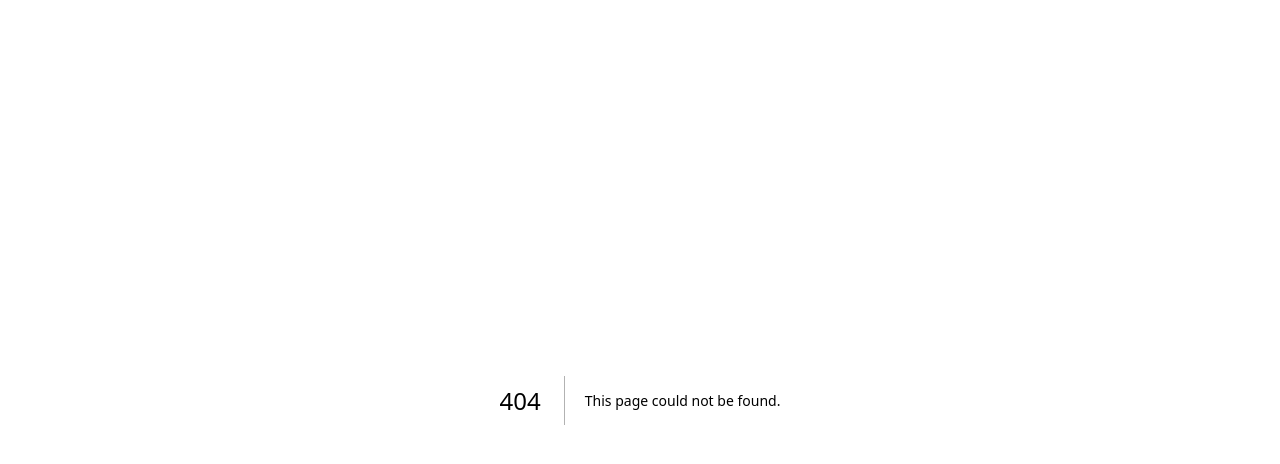
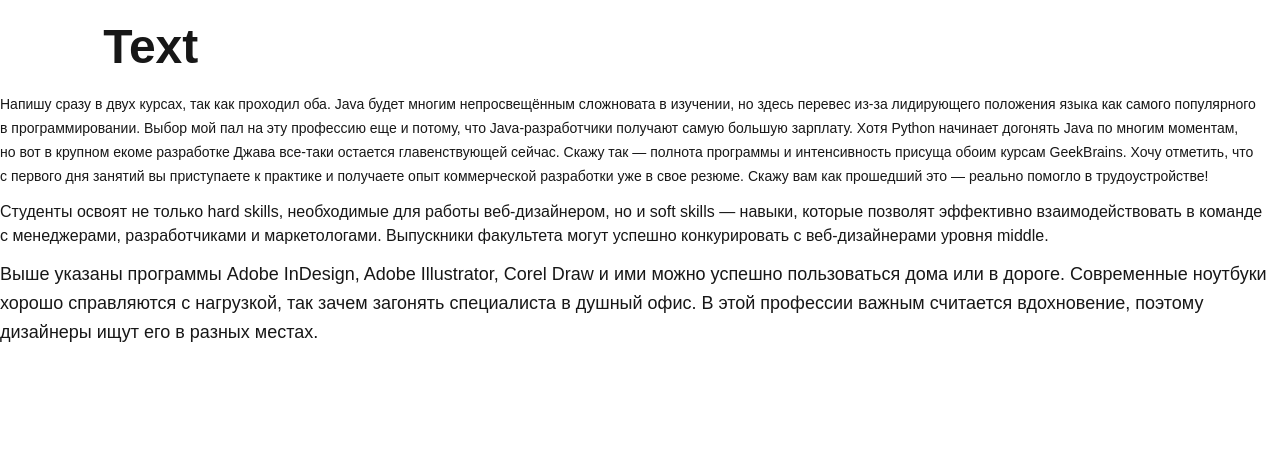
Before and after one commit to tdedetd/react-owl-top-practice, a Next.js app: page /p in a window 1280 px wide. Before the commit this address had no page. Shown: the top 464 px of the page. Built offline with nearby package versions, Linux system fonts and the light colour scheme.

Commit message:
paragraphs page

```diff
--- a/app/layout.tsx
+++ b/app/layout.tsx
@@ -1,6 +1,7 @@
 import type { Metadata } from 'next';
 import localFont from 'next/font/local';
 import './globals.css';
+import { Header } from '../components';
 
 const geistSans = localFont({
   src: './fonts/GeistVF.woff',
@@ -27,6 +28,7 @@ export default function RootLayout({
   return (
     <html lang="en">
       <body className={`${geistSans.variable} ${geistMono.variable}`}>
+        <Header />
         {children}
       </body>
     </html>
--- /dev/null
+++ b/app/p/page.module.css
@@ -0,0 +1,5 @@
+.p-container {
+  display: flex;
+  flex-direction: column;
+  gap: 12px;
+}
--- /dev/null
+++ b/app/p/page.tsx
@@ -0,0 +1,24 @@
+import { Metadata } from 'next';
+import { P } from '../../components';
+import React from 'react';
+import styles from './page.module.css';
+
+export async function generateMetadata(): Promise<Metadata> {
+  return {
+    title: 'Home page',
+    description: 'Home page of the demo next app',
+    keywords: ['home page', 'main page'],
+  };
+}
+
+export default function Home(): JSX.Element {
+  return (
+    <>
+      <div className={styles['p-container']}>
+        <P size='s'>Напишу сразу в&nbsp;двух курсах, так как проходил оба. Java будет многим непросвещённым сложновата в&nbsp;изучении, но&nbsp;здесь перевес из-за лидирующего положения языка как самого популярного в&nbsp;программировании. Выбор мой пал на&nbsp;эту профессию еще и&nbsp;потому, что Java-разработчики получают самую большую зарплату. Хотя Python начинает догонять Java по&nbsp;многим моментам, но&nbsp;вот в&nbsp;крупном екоме разработке Джава все-таки остается главенствующей сейчас. Скажу так&nbsp;&mdash; полнота программы и&nbsp;интенсивность присуща обоим курсам GeekBrains. Хочу отметить, что с&nbsp;первого дня занятий вы&nbsp;приступаете к&nbsp;практике и&nbsp;получаете опыт коммерческой разработки уже в&nbsp;свое резюме. Скажу вам как прошедший это&nbsp;&mdash; реально помогло в&nbsp;трудоустройстве!</P>
+        <P size='m'>Студенты освоят не&nbsp;только hard skills, необходимые для работы веб-дизайнером, но&nbsp;и&nbsp;soft skills&nbsp;&mdash; навыки, которые позволят эффективно взаимодействовать в&nbsp;команде с&nbsp;менеджерами, разработчиками и&nbsp;маркетологами. Выпускники факультета могут успешно конкурировать с&nbsp;веб-дизайнерами уровня middle.</P>
+        <P size='l'>Выше указаны программы Adobe InDesign, Adobe Illustrator, Corel Draw и&nbsp;ими можно успешно пользоваться дома или в&nbsp;дороге. Современные ноутбуки хорошо справляются с&nbsp;нагрузкой, так зачем загонять специалиста в&nbsp;душный офис. В&nbsp;этой профессии важным считается вдохновение, поэтому дизайнеры ищут его в&nbsp;разных местах.</P>
+      </div>
+    </>
+  );
+}
--- a/app/page.tsx
+++ b/app/page.tsx
@@ -1,5 +1,5 @@
 import { Metadata } from 'next';
-import { ClicksCounter, Header, P } from '../components';
+import { ClicksCounter } from '../components';
 import React from 'react';
 
 export async function generateMetadata(): Promise<Metadata> {
@@ -13,11 +13,7 @@ export async function generateMetadata(): Promise<Metadata> {
 export default function Home(): JSX.Element {
   return (
     <>
-      <Header />
       <ClicksCounter min={5} max={9}></ClicksCounter>
-      <P size='s'>Напишу сразу в&nbsp;двух курсах, так как проходил оба. Java будет многим непросвещённым сложновата в&nbsp;изучении, но&nbsp;здесь перевес из-за лидирующего положения языка как самого популярного в&nbsp;программировании. Выбор мой пал на&nbsp;эту профессию еще и&nbsp;потому, что Java-разработчики получают самую большую зарплату. Хотя Python начинает догонять Java по&nbsp;многим моментам, но&nbsp;вот в&nbsp;крупном екоме разработке Джава все-таки остается главенствующей сейчас. Скажу так&nbsp;&mdash; полнота программы и&nbsp;интенсивность присуща обоим курсам GeekBrains. Хочу отметить, что с&nbsp;первого дня занятий вы&nbsp;приступаете к&nbsp;практике и&nbsp;получаете опыт коммерческой разработки уже в&nbsp;свое резюме. Скажу вам как прошедший это&nbsp;&mdash; реально помогло в&nbsp;трудоустройстве!</P>
-      <P size='m'>Студенты освоят не&nbsp;только hard skills, необходимые для работы веб-дизайнером, но&nbsp;и&nbsp;soft skills&nbsp;&mdash; навыки, которые позволят эффективно взаимодействовать в&nbsp;команде с&nbsp;менеджерами, разработчиками и&nbsp;маркетологами. Выпускники факультета могут успешно конкурировать с&nbsp;веб-дизайнерами уровня middle.</P>
-      <P size='l'>Выше указаны программы Adobe InDesign, Adobe Illustrator, Corel Draw и&nbsp;ими можно успешно пользоваться дома или в&nbsp;дороге. Современные ноутбуки хорошо справляются с&nbsp;нагрузкой, так зачем загонять специалиста в&nbsp;душный офис. В&nbsp;этой профессии важным считается вдохновение, поэтому дизайнеры ищут его в&nbsp;разных местах.</P>
     </>
   );
 }
```
